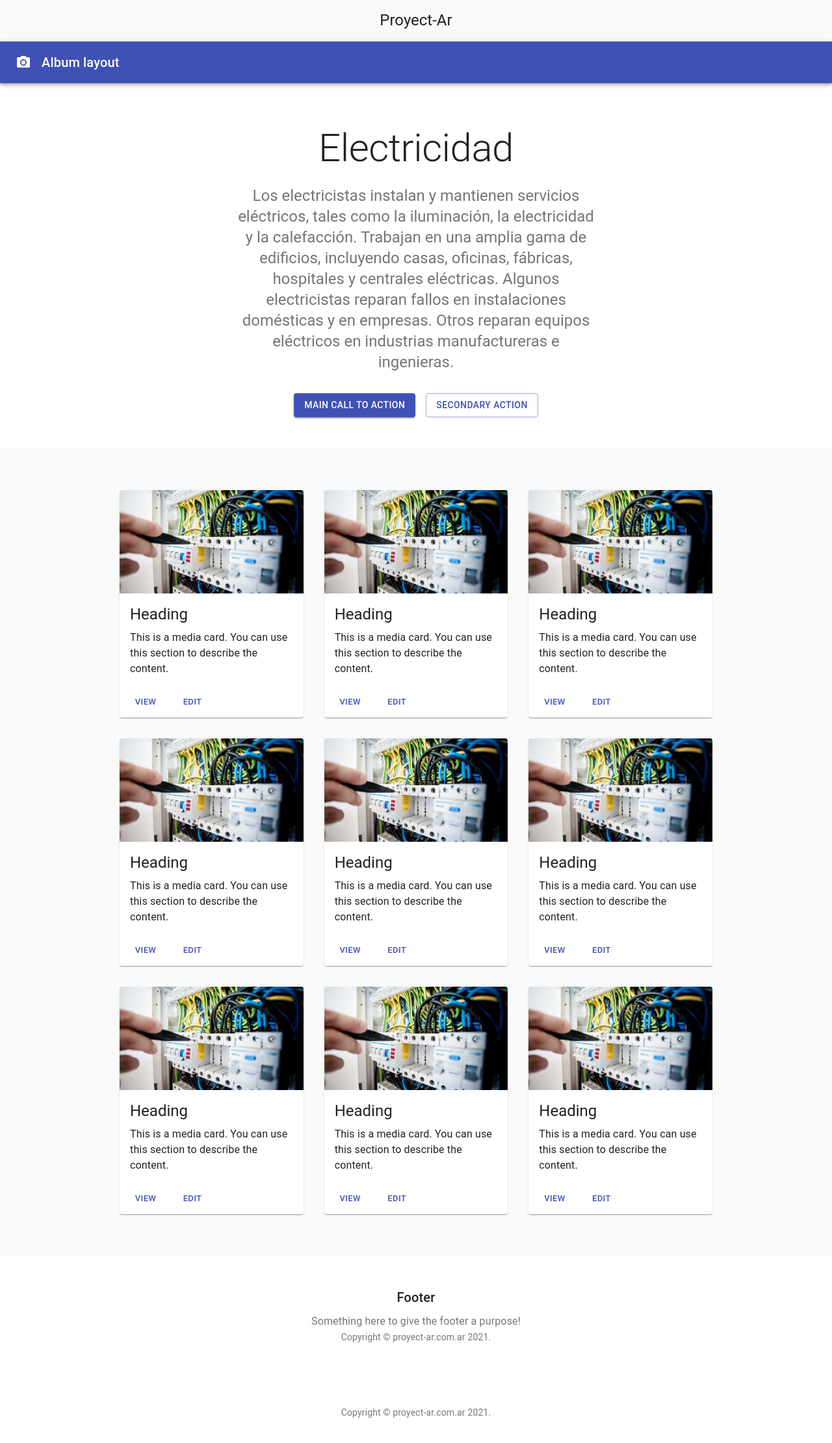
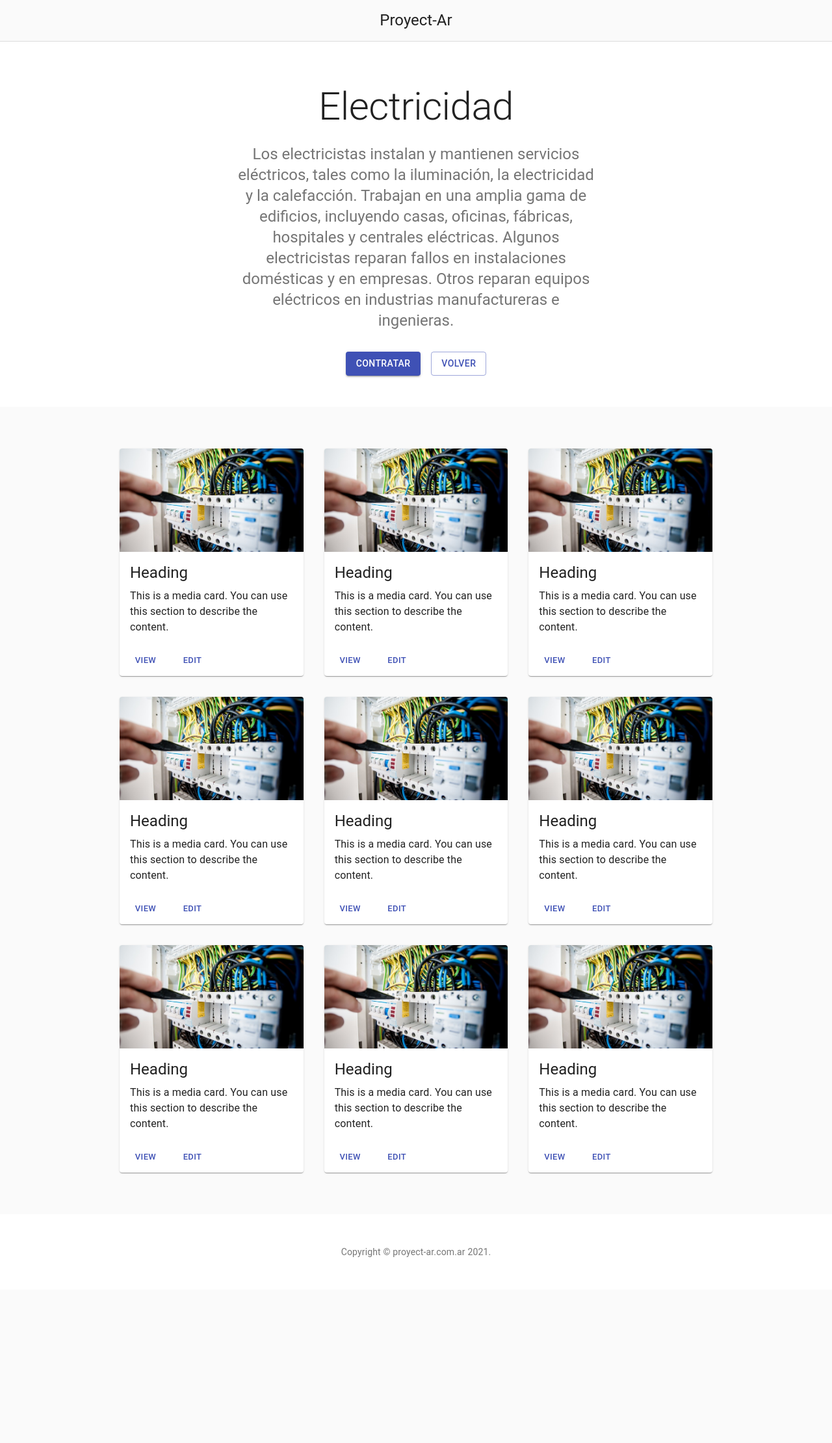
Before and after one commit to SeaBassLab/proyect-ar, a React (Create React App) app: page /electricidad in a window 1280 px wide. Shown: the top 2220 px of the page at 65% size. After the commit the page ends 1984 px from the top, so only its background shows below. Built offline with nearby package versions, Linux system fonts and the light colour scheme; the HTML template or start-up script is replaced by a standard one.

Commit message:
reacomodando links y sus estilos

```diff
--- a/src/components/Header.js
+++ b/src/components/Header.js
@@ -1,6 +1,7 @@
 import React from 'react';
 import PropTypes from 'prop-types';
 import { makeStyles } from '@material-ui/core/styles';
+import Link from '@material-ui/core/Link';
 import Toolbar from '@material-ui/core/Toolbar';
 import Typography from '@material-ui/core/Typography';
 
@@ -19,6 +20,7 @@ const useStyles = makeStyles((theme) => ({
   toolbarLink: {
     padding: theme.spacing(1),
     flexShrink: 0,
+    textDecoration: 'none',
   },
 }));
 
@@ -37,7 +39,13 @@ const Header = (props) => {
           noWrap
           className={classes.toolbarTitle}
         >
-          {title}
+          <Link
+          href="/"
+          color="inherit"
+          underline="none"
+          >
+            {title}
+          </Link>
         </Typography>
       </Toolbar>
     </React.Fragment>
--- a/src/pages/Electrician.js
+++ b/src/pages/Electrician.js
@@ -1,32 +1,16 @@
 import React from 'react';
-import AppBar from '@material-ui/core/AppBar';
 import Button from '@material-ui/core/Button';
-import CameraIcon from '@material-ui/icons/PhotoCamera';
 import Card from '@material-ui/core/Card';
 import CardActions from '@material-ui/core/CardActions';
 import CardContent from '@material-ui/core/CardContent';
 import CardMedia from '@material-ui/core/CardMedia';
 import CssBaseline from '@material-ui/core/CssBaseline';
 import Grid from '@material-ui/core/Grid';
-import Toolbar from '@material-ui/core/Toolbar';
 import Typography from '@material-ui/core/Typography';
 import { makeStyles } from '@material-ui/core/styles';
 import Container from '@material-ui/core/Container';
-import Link from '@material-ui/core/Link';
 import ElectricBoard from '../images/ElectricBoard.jpg'
 
-function Copyright() {
-  return (
-    <Typography variant="body2" color="textSecondary" align="center">
-      {'Copyright © '}
-      <Link color="inherit" href="/">
-        proyect-ar.com.ar
-      </Link>{' '}
-      {new Date().getFullYear()}
-      {'.'}
-    </Typography>
-  );
-}
 
 const useStyles = makeStyles((theme) => ({
   icon: {
@@ -65,17 +49,13 @@ const cards = [1, 2, 3, 4, 5, 6, 7, 8, 9];
 const Electrician = () => {
   const classes = useStyles();
 
+  const handleClick = () => {
+    console.log('funciona')
+  }
+
   return (
     <React.Fragment>
       <CssBaseline />
-      <AppBar position="relative">
-        <Toolbar>
-          <CameraIcon className={classes.icon} />
-          <Typography variant="h6" color="inherit" noWrap>
-            Album layout
-          </Typography>
-        </Toolbar>
-      </AppBar>
       <main>
         {/* Hero unit */}
         <div className={classes.heroContent}>
@@ -93,13 +73,13 @@ const Electrician = () => {
             <div className={classes.heroButtons}>
               <Grid container spacing={2} justify="center">
                 <Grid item>
-                  <Button variant="contained" color="primary">
-                    Main call to action
+                  <Button onClick={handleClick} variant="contained" color="primary">
+                    Contratar
                   </Button>
                 </Grid>
                 <Grid item>
-                  <Button variant="outlined" color="primary">
-                    Secondary action
+                  <Button variant="outlined" color="primary" href="/">
+                    Volver
                   </Button>
                 </Grid>
               </Grid>
@@ -139,17 +119,6 @@ const Electrician = () => {
           </Grid>
         </Container>
       </main>
-      {/* Footer */}
-      <footer className={classes.footer}>
-        <Typography variant="h6" align="center" gutterBottom>
-          Footer
-        </Typography>
-        <Typography variant="subtitle1" align="center" color="textSecondary" component="p">
-          Something here to give the footer a purpose!
-        </Typography>
-        <Copyright />
-      </footer>
-      {/* End footer */}
     </React.Fragment>
   );
 };
```
